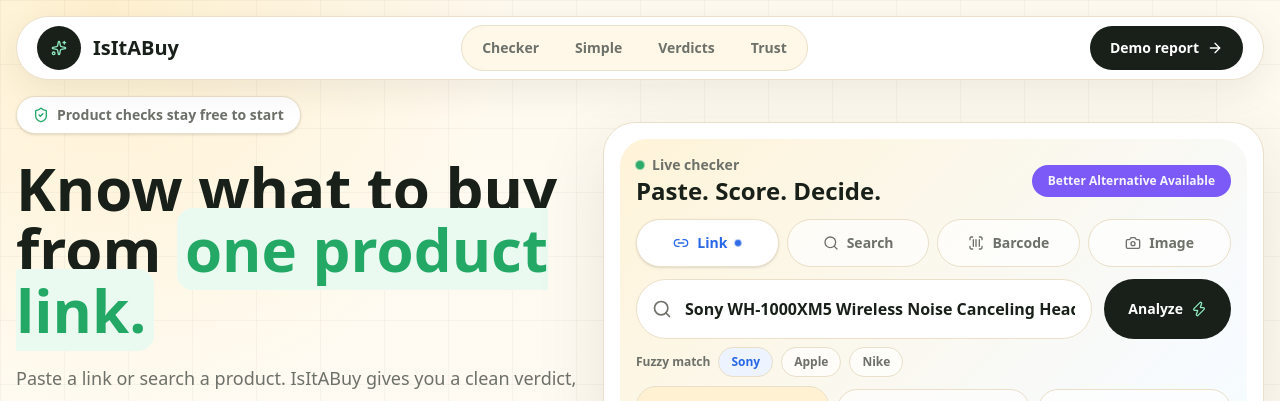
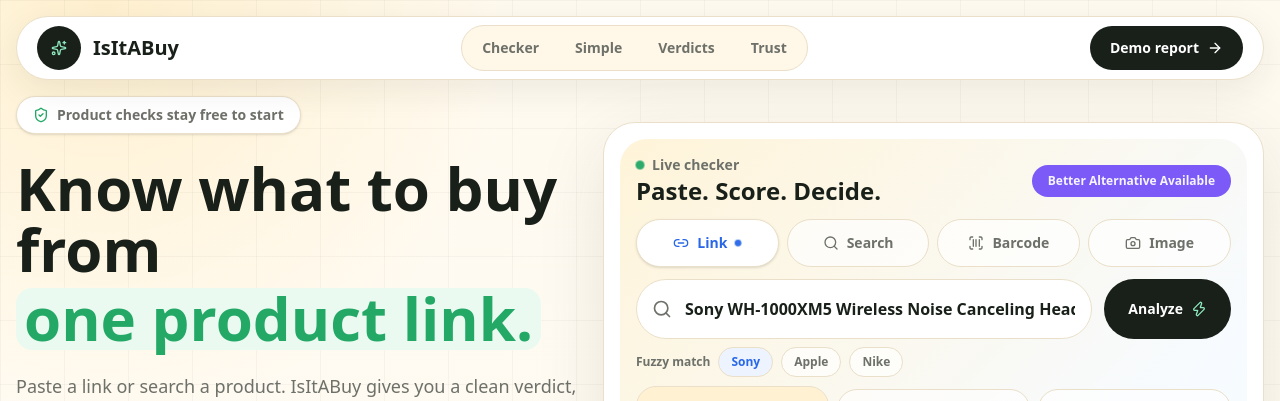
Before and after one commit to rahuldr07/buywise, a Next.js app: page / in a window 1280 px wide. Shown: the top 401 px of the page. Built offline with nearby package versions, Linux system fonts and the light colour scheme; no server answers.

Commit message:
Fix hero headline wrapping

```diff
--- a/components/home/home-experience.tsx
+++ b/components/home/home-experience.tsx
@@ -380,10 +380,10 @@
 
             <h1
               data-hero-copy
-              className="font-display text-bw-ink mt-6 max-w-2xl text-5xl leading-[1.02] font-black md:text-6xl xl:text-6xl"
-            >
-              Know what to buy from{" "}
-              <span className="bg-bw-green-soft text-bw-green rounded-[1rem] px-2">
+            className="font-display text-bw-ink mt-6 max-w-2xl text-5xl leading-[1.02] font-black md:text-6xl xl:text-6xl"
+          >
+              <span className="block">Know what to buy from</span>
+              <span className="bg-bw-green-soft text-bw-green mt-2 inline-block rounded-[1rem] px-2">
                 one product link.
               </span>
             </h1>
```
